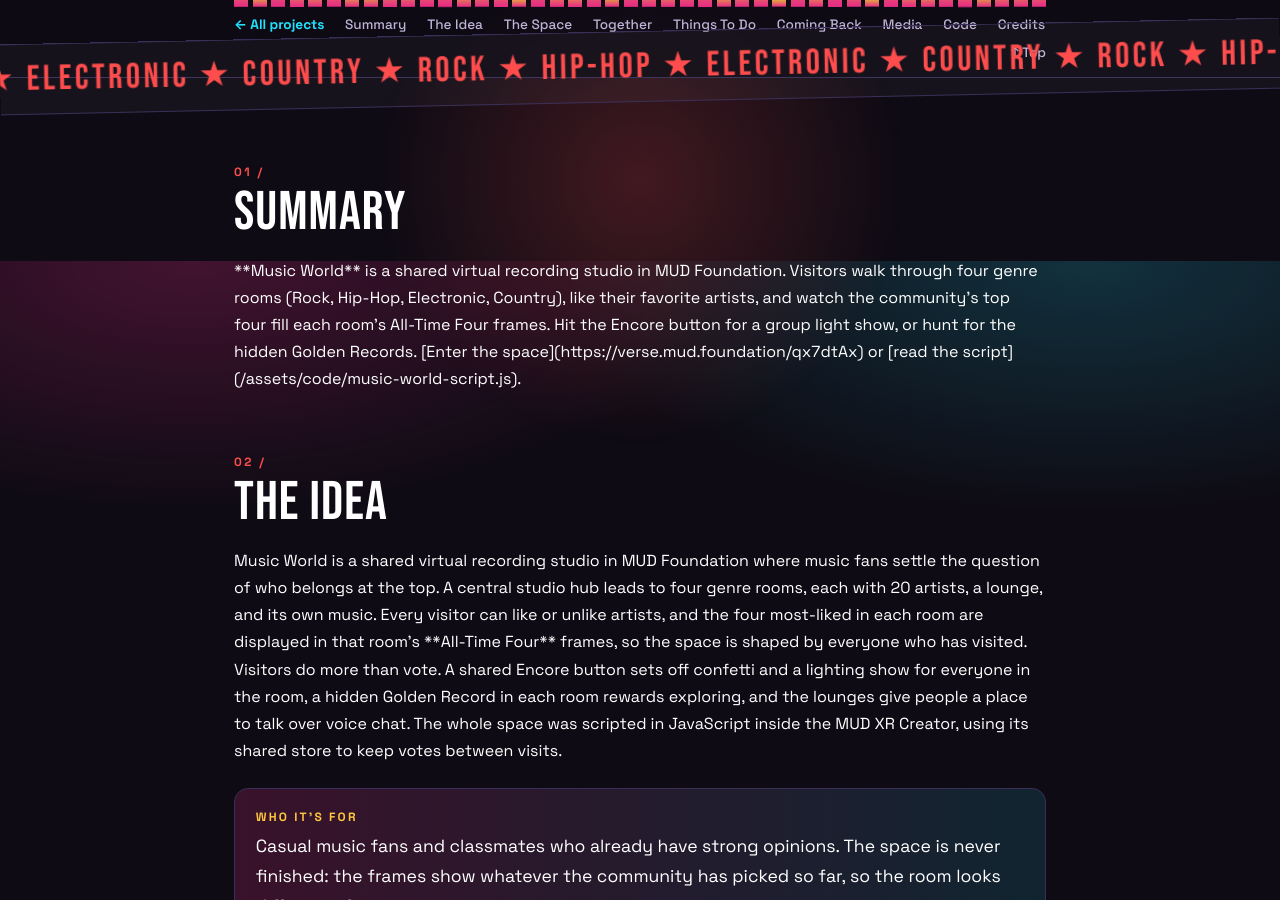
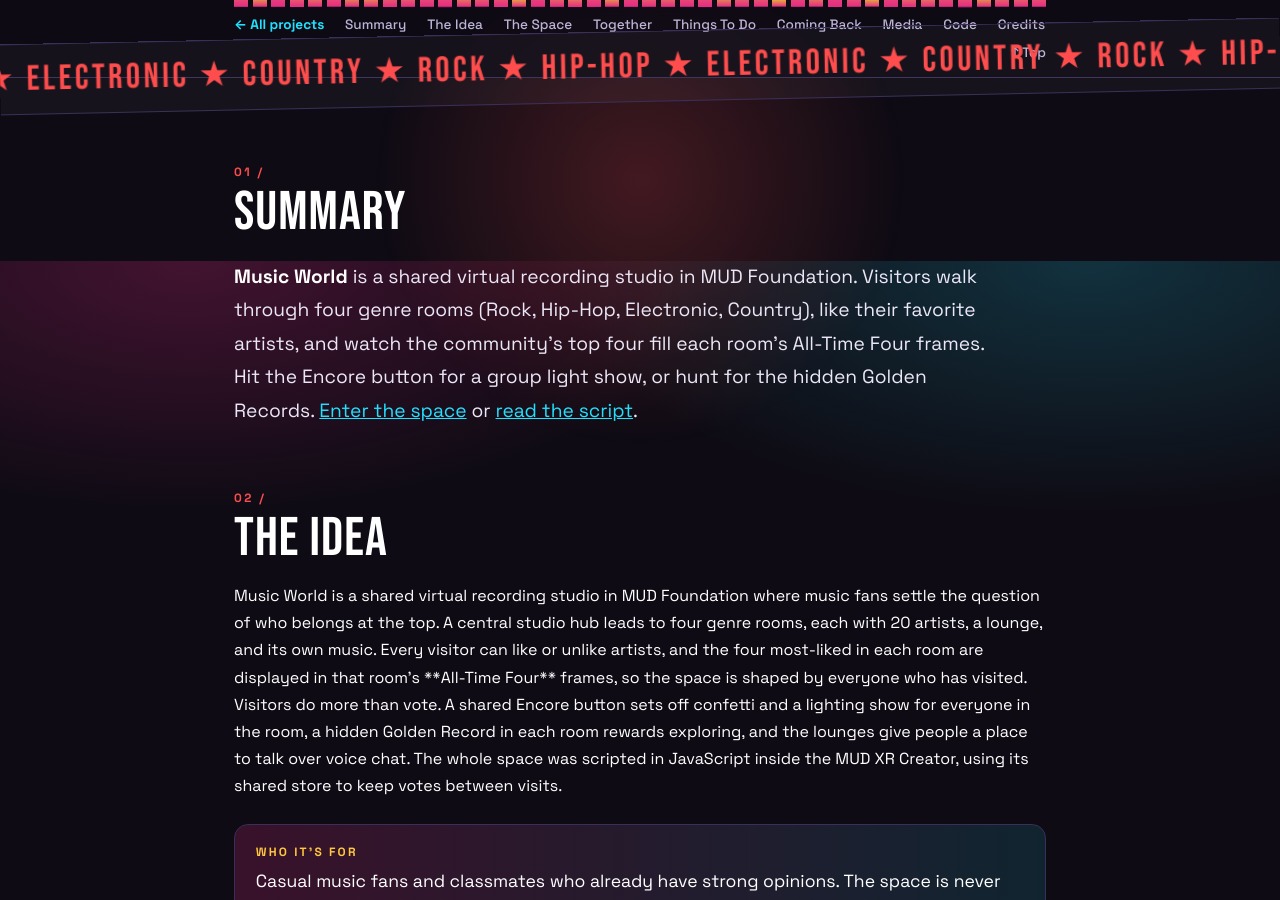
Before and after one commit to moff05/cim423-3d-world, a Jekyll site: the page built from _projects/music-world.md, in a window 1280 px wide and 900 px high, scrolled down 639 px. Built offline with Jekyll 4.4.1, drawn with Linux system fonts in a browser that asks for light colours.

Commit message:
Music World: fix summary markup, larger clickable gallery
Co-Authored-By: Claude Sonnet 5.5 <noreply@anthropic.com>

```diff
--- a/_projects/music-world.md
+++ b/_projects/music-world.md
@@ -31,11 +31,7 @@ scripts:
 
 <h2 id="summary" class="reveal">Summary</h2>
 
-<div class="lead reveal">
-
-**Music World** is a shared virtual recording studio in MUD Foundation. Visitors walk through four genre rooms (Rock, Hip-Hop, Electronic, Country), like their favorite artists, and watch the community's top four fill each room's All-Time Four frames. Hit the Encore button for a group light show, or hunt for the hidden Golden Records. [Enter the space](https://verse.mud.foundation/qx7dtAx) or [read the script](/assets/code/music-world-script.js).
-
-</div>
+<p class="lead reveal"><b>Music World</b> is a shared virtual recording studio in MUD Foundation. Visitors walk through four genre rooms (Rock, Hip-Hop, Electronic, Country), like their favorite artists, and watch the community's top four fill each room's All-Time Four frames. Hit the Encore button for a group light show, or hunt for the hidden Golden Records. <a href="https://verse.mud.foundation/qx7dtAx">Enter the space</a> or <a href="/assets/code/music-world-script.js">read the script</a>.</p>
 
 <h2 id="idea" class="reveal">The Idea</h2>
 
@@ -109,15 +105,15 @@ Visitors do more than vote. A shared Encore button sets off confetti and a light
 
 <h2 id="media" class="reveal">Media</h2>
 
-<div class="gallery reveal" style="display:grid;grid-template-columns:repeat(auto-fit,minmax(280px,1fr));gap:14px">
-<figure style="margin:0"><img src="/assets/images/music-world/hub.jpg" alt="The studio hub: four corridors, one per genre, and the How To Play sign." loading="lazy" style="width:100%;border-radius:8px;display:block"><figcaption style="font-size:.85em;opacity:.8;margin-top:6px">The studio hub: four corridors, one per genre, and the How To Play sign.</figcaption></figure>
-<figure style="margin:0"><img src="/assets/images/music-world/rock.jpg" alt="Rock room: the All-Time Four frames above the concert stage." loading="lazy" style="width:100%;border-radius:8px;display:block"><figcaption style="font-size:.85em;opacity:.8;margin-top:6px">Rock room: the All-Time Four frames above the concert stage.</figcaption></figure>
-<figure style="margin:0"><img src="/assets/images/music-world/hiphop.jpg" alt="Hip-Hop room: walkable DJ riser, record shop and the red Encore button." loading="lazy" style="width:100%;border-radius:8px;display:block"><figcaption style="font-size:.85em;opacity:.8;margin-top:6px">Hip-Hop room: walkable DJ riser, record shop and the red Encore button.</figcaption></figure>
-<figure style="margin:0"><img src="/assets/images/music-world/electronic.jpg" alt="Electronic room: checkered dance floor, lasers and arcade cabinets." loading="lazy" style="width:100%;border-radius:8px;display:block"><figcaption style="font-size:.85em;opacity:.8;margin-top:6px">Electronic room: checkered dance floor, lasers and arcade cabinets.</figcaption></figure>
-<figure style="margin:0"><img src="/assets/images/music-world/country.jpg" alt="Country room: the saloon, with a bar, longhorn and lounge." loading="lazy" style="width:100%;border-radius:8px;display:block"><figcaption style="font-size:.85em;opacity:.8;margin-top:6px">Country room: the saloon, with a bar, longhorn and lounge.</figcaption></figure>
-<figure style="margin:0"><img src="/assets/images/music-world/country-boards.jpg" alt="The live like boards: every artist in the room, ranked by votes." loading="lazy" style="width:100%;border-radius:8px;display:block"><figcaption style="font-size:.85em;opacity:.8;margin-top:6px">The live like boards: every artist in the room, ranked by votes.</figcaption></figure>
-<figure style="margin:0"><img src="/assets/images/music-world/like.jpg" alt="Click an artist and a toast confirms your like." loading="lazy" style="width:100%;border-radius:8px;display:block"><figcaption style="font-size:.85em;opacity:.8;margin-top:6px">Click an artist and a toast confirms your like.</figcaption></figure>
-<figure style="margin:0"><img src="/assets/images/music-world/encore.jpg" alt="The Encore button fires confetti for everyone in the room." loading="lazy" style="width:100%;border-radius:8px;display:block"><figcaption style="font-size:.85em;opacity:.8;margin-top:6px">The Encore button fires confetti for everyone in the room.</figcaption></figure>
+<div class="gallery reveal" style="display:grid;grid-template-columns:repeat(auto-fit,minmax(min(100%,520px),1fr));gap:14px">
+<figure style="margin:0"><a href="/assets/images/music-world/hub.jpg" target="_blank" rel="noopener"><img src="/assets/images/music-world/hub.jpg" alt="The studio hub: four corridors, one per genre, and the How To Play sign." loading="lazy" style="width:100%;border-radius:8px;display:block"></a><figcaption style="font-size:1em;opacity:.9;margin-top:6px">The studio hub: four corridors, one per genre, and the How To Play sign.</figcaption></figure>
+<figure style="margin:0"><a href="/assets/images/music-world/rock.jpg" target="_blank" rel="noopener"><img src="/assets/images/music-world/rock.jpg" alt="Rock room: the All-Time Four frames above the concert stage." loading="lazy" style="width:100%;border-radius:8px;display:block"></a><figcaption style="font-size:1em;opacity:.9;margin-top:6px">Rock room: the All-Time Four frames above the concert stage.</figcaption></figure>
+<figure style="margin:0"><a href="/assets/images/music-world/hiphop.jpg" target="_blank" rel="noopener"><img src="/assets/images/music-world/hiphop.jpg" alt="Hip-Hop room: walkable DJ riser, record shop and the red Encore button." loading="lazy" style="width:100%;border-radius:8px;display:block"></a><figcaption style="font-size:1em;opacity:.9;margin-top:6px">Hip-Hop room: walkable DJ riser, record shop and the red Encore button.</figcaption></figure>
+<figure style="margin:0"><a href="/assets/images/music-world/electronic.jpg" target="_blank" rel="noopener"><img src="/assets/images/music-world/electronic.jpg" alt="Electronic room: checkered dance floor, lasers and arcade cabinets." loading="lazy" style="width:100%;border-radius:8px;display:block"></a><figcaption style="font-size:1em;opacity:.9;margin-top:6px">Electronic room: checkered dance floor, lasers and arcade cabinets.</figcaption></figure>
+<figure style="margin:0"><a href="/assets/images/music-world/country.jpg" target="_blank" rel="noopener"><img src="/assets/images/music-world/country.jpg" alt="Country room: the saloon, with a bar, longhorn and lounge." loading="lazy" style="width:100%;border-radius:8px;display:block"></a><figcaption style="font-size:1em;opacity:.9;margin-top:6px">Country room: the saloon, with a bar, longhorn and lounge.</figcaption></figure>
+<figure style="margin:0"><a href="/assets/images/music-world/country-boards.jpg" target="_blank" rel="noopener"><img src="/assets/images/music-world/country-boards.jpg" alt="The live like boards: every artist in the room, ranked by votes." loading="lazy" style="width:100%;border-radius:8px;display:block"></a><figcaption style="font-size:1em;opacity:.9;margin-top:6px">The live like boards: every artist in the room, ranked by votes.</figcaption></figure>
+<figure style="margin:0"><a href="/assets/images/music-world/like.jpg" target="_blank" rel="noopener"><img src="/assets/images/music-world/like.jpg" alt="Click an artist and a toast confirms your like." loading="lazy" style="width:100%;border-radius:8px;display:block"></a><figcaption style="font-size:1em;opacity:.9;margin-top:6px">Click an artist and a toast confirms your like.</figcaption></figure>
+<figure style="margin:0"><a href="/assets/images/music-world/encore.jpg" target="_blank" rel="noopener"><img src="/assets/images/music-world/encore.jpg" alt="The Encore button fires confetti for everyone in the room." loading="lazy" style="width:100%;border-radius:8px;display:block"></a><figcaption style="font-size:1em;opacity:.9;margin-top:6px">The Encore button fires confetti for everyone in the room.</figcaption></figure>
 </div>
 
 <h2 id="code" class="reveal">Code</h2>
```
